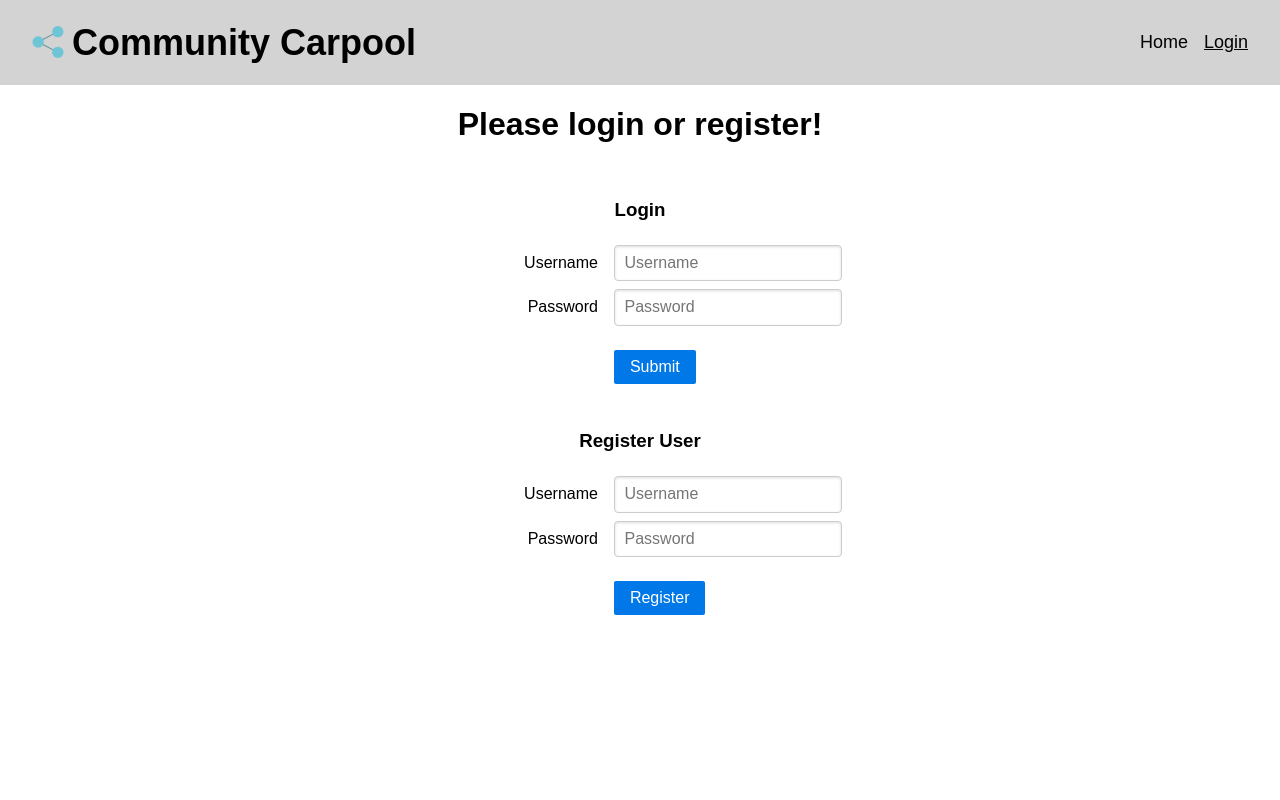
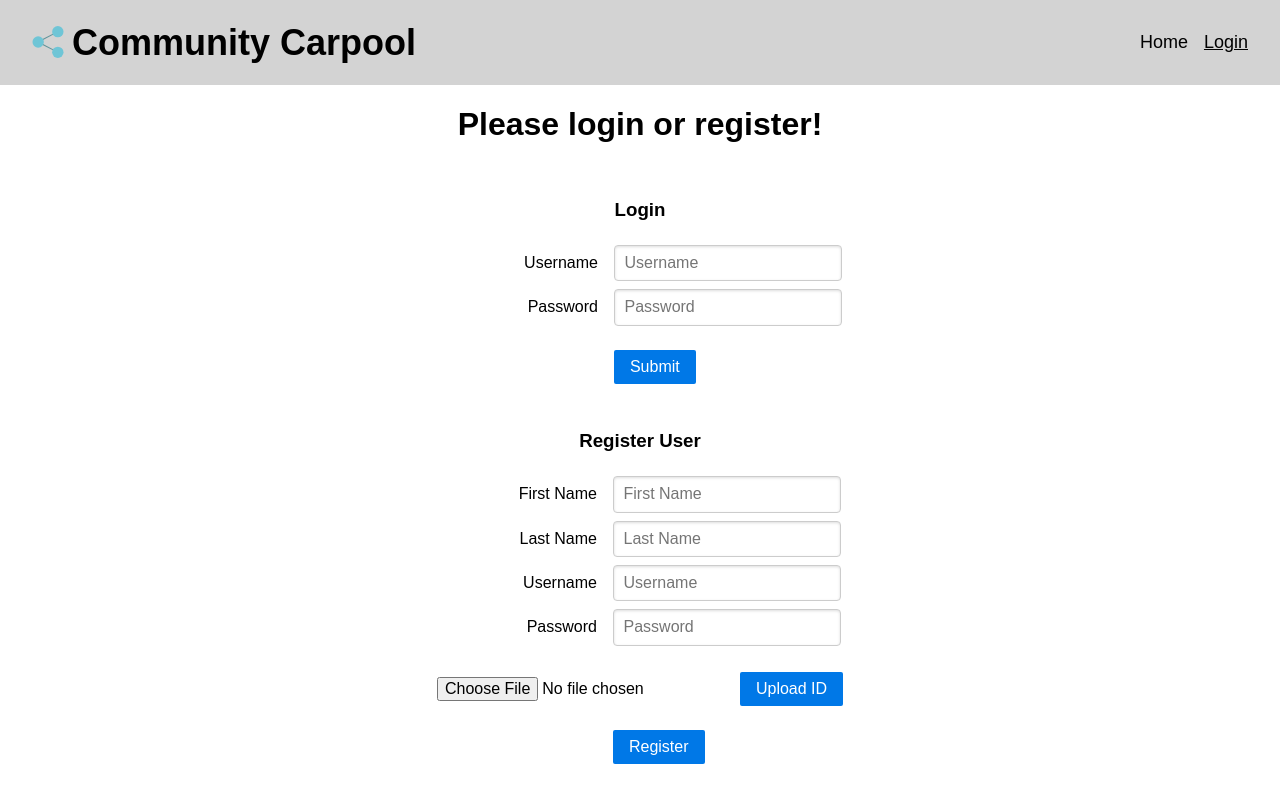
Before and after one commit to HenryAsa/61040-app-frontend, a Vue app: page /login in a window 1280 px wide. Built offline with nearby package versions, Linux system fonts and the light colour scheme; no server answers.

Commit message:
Added `Image` uploading

```diff
--- /dev/null
+++ b/client/components/Images/ImageUploader.vue
@@ -0,0 +1,72 @@
+<script setup lang="ts">
+// Import the functions you need from the SDKs you need
+import { getAnalytics } from "firebase/analytics";
+import { initializeApp } from "firebase/app";
+import { getStorage } from "firebase/storage";
+// TODO: Add SDKs for Firebase products that you want to use
+// https://firebase.google.com/docs/web/setup#available-libraries
+
+// Your web app's Firebase configuration
+// For Firebase JS SDK v7.20.0 and later, measurementId is optional
+const firebaseConfig = {
+  apiKey: "AIzaSyAg8w-PHMXNn9Ji7bn4im8kwoBM5azV4YA",
+  authDomain: "uploading-images-b5337.firebaseapp.com",
+  projectId: "uploading-images-b5337",
+  storageBucket: "uploading-images-b5337.appspot.com",
+  messagingSenderId: "1055327096317",
+  appId: "1:1055327096317:web:8ac5991adf495316e55d94",
+  measurementId: "G-QL17FDF52X",
+};
+
+// Initialize Firebase
+const app = initializeApp(firebaseConfig);
+const analytics = getAnalytics(app);
+
+import { getDownloadURL, ref, uploadBytes } from "firebase/storage";
+import { defineEmits, ref as vueRef } from "vue";
+import { v4 } from "uuid";
+
+const imageUpload = vueRef();
+const imageSrc = vueRef();
+
+const emit = defineEmits(["update:imageSrc"]);
+
+initializeApp(firebaseConfig);
+
+const storage = getStorage();
+
+function handleFileChange(event: Event) {
+  if (event.target) {
+    const target = event.target as HTMLInputElement;
+    if (target?.files?.length) {
+      imageUpload.value = target.files[0];
+    }
+  }
+}
+
+const uploadImage = async () => {
+  const file = imageUpload.value as File;
+  const imageRef = ref(storage, `images/${file.name + v4()}`);
+
+  await uploadBytes(imageRef, imageUpload.value).then(async (response) => {
+    console.log(response);
+    await getDownloadURL(ref(storage, response.ref.fullPath)).then((url) => {
+      console.log("this is url");
+      imageSrc.value = url;
+      emit("update:imageSrc", url);
+    });
+  });
+};
+</script>
+
+<template>
+  <div>
+    <img v-if="imageSrc" :src="imageSrc" alt="Your Image" />
+    <br />
+    <input type="file" @change="handleFileChange" />
+    <button class="pure-button pure-button-primary" @click="uploadImage">Upload ID</button>
+    <br />
+  </div>
+</template>
+
+<style></style>
--- a/client/components/Login/RegisterForm.vue
+++ b/client/components/Login/RegisterForm.vue
@@ -2,16 +2,24 @@
 import router from "@/router";
 import { useUserStore } from "@/stores/user";
 import { ref } from "vue";
+import ImageUploader from "../Images/ImageUploader.vue";
 
+const first_name = ref("");
+const last_name = ref("");
 const username = ref("");
 const password = ref("");
+const profile_picture = ref("");
 const { createUser, loginUser, updateSession } = useUserStore();
 
 async function register() {
-  await createUser(username.value, password.value);
+  await createUser(username.value, password.value, first_name.value, last_name.value, profile_picture.value);
   await loginUser(username.value, password.value);
   void updateSession();
   void router.push({ name: "Home" });
+}
+
+function uploadImage(url: string) {
+  profile_picture.value = url;
 }
 </script>
 
@@ -20,12 +28,23 @@ async function register() {
     <h3>Register User</h3>
     <fieldset>
       <div class="pure-control-group">
+        <label for="aligned-name">First Name</label>
+        <input v-model.trim="first_name" type="text" id="aligned-name" placeholder="First Name" required />
+      </div>
+      <div class="pure-control-group">
+        <label for="aligned-name">Last Name</label>
+        <input v-model.trim="last_name" type="text" id="aligned-name" placeholder="Last Name" required />
+      </div>
+      <div class="pure-control-group">
         <label for="aligned-name">Username</label>
         <input v-model.trim="username" type="text" id="aligned-name" placeholder="Username" required />
       </div>
       <div class="pure-control-group">
         <label for="aligned-password">Password</label>
         <input type="password" v-model.trim="password" id="aligned-password" placeholder="Password" required />
+      </div>
+      <div class="pure-control-group">
+        <ImageUploader @update:imageSrc="uploadImage"></ImageUploader>
       </div>
       <div class="pure-controls">
         <button type="submit" class="pure-button pure-button-primary">Register</button>
```
